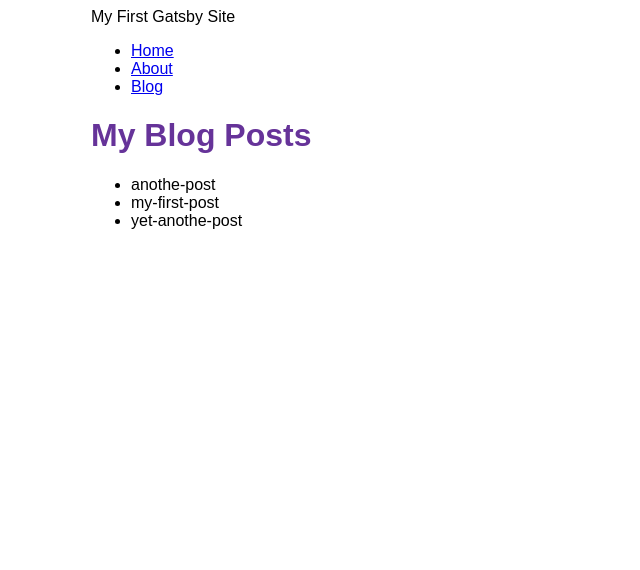
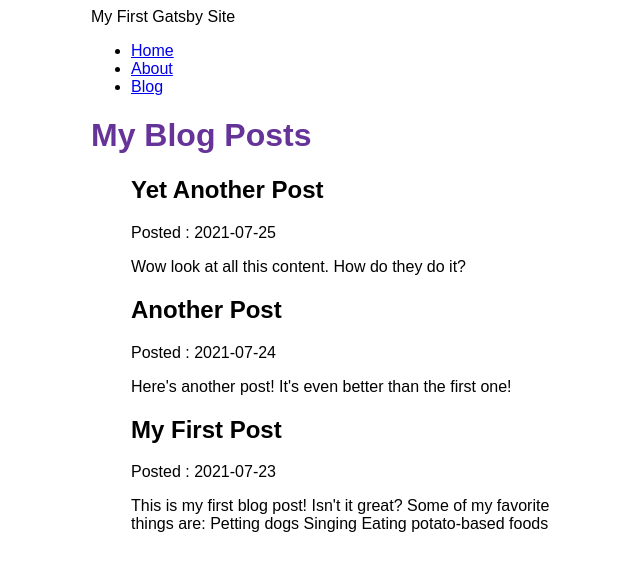
Before and after one commit to hyunjoogo/my-first-gatby-site, a Gatsby site: page /blog in a window 1280 px wide. Shown: the whole page, without its empty margins (299-939 px from the left). Built offline with nearby package versions, Linux system fonts and the light colour scheme; Gatsby itself is replaced by a stand-in of ours.

Commit message:
튜토리얼 파트.5 완료

```diff
--- a/blog/anothe-post.mdx
+++ b/blog/anothe-post.mdx
@@ -0,0 +1,7 @@
+---
+title: "Another Post"
+date: "2021-07-24"
+slug: "another-post"
+---
+
+Here's another post! It's even better than the first one!
--- a/blog/my-first-post.mdx
+++ b/blog/my-first-post.mdx
@@ -0,0 +1,13 @@
+---
+title: "My First Post"
+date: "2021-07-23"
+slug: "my-first-post"
+---
+
+This is my first blog post! Isn't it *great*?
+
+Some of my **favorite** things are:
+
+* Petting dogs
+* Singing
+* Eating potato-based foods
--- a/blog/yet-anothe-post.mdx
+++ b/blog/yet-anothe-post.mdx
@@ -0,0 +1,7 @@
+---
+title: "Yet Another Post"
+date: "2021-07-25"
+slug: "yet-another-post"
+---
+
+Wow look at all this content. How do they do it?
--- a/gatsby-config.js
+++ b/gatsby-config.js
@@ -15,5 +15,6 @@
         path: `${__dirname}/blog`,
       }
     },
+    "gatsby-plugin-mdx"
   ],
 }
--- a/package.json
+++ b/package.json
@@ -15,8 +15,10 @@
     "clean": "gatsby clean"
   },
   "dependencies": {
+    "@mdx-js/react": "^2.3.0",
     "gatsby": "^5.6.0",
     "gatsby-plugin-image": "^3.6.0",
+    "gatsby-plugin-mdx": "^5.6.0",
     "gatsby-plugin-sharp": "^5.6.0",
     "gatsby-source-filesystem": "^5.6.0",
     "react": "^18.2.0",
--- a/src/components/hooks/useSiteMetadata.js
+++ b/src/components/hooks/useSiteMetadata.js
@@ -1,4 +1,3 @@
-import React from 'react';
 import { graphql, useStaticQuery } from "gatsby";
 
 const useSiteMetadata = () => {
@@ -10,8 +9,8 @@
         }
       }
     }
-  `)
-  return data.site.siteMetadata
+  `);
+  return data.site.siteMetadata;
 };
 
 export default useSiteMetadata;
--- a/src/pages/about.js
+++ b/src/pages/about.js
@@ -1,5 +1,4 @@
 import * as React from 'react';
-import { Link } from "gatsby";
 import Layout from "../components/layout";
 import Seo from "../components/seo";
 
--- a/src/pages/blog.js
+++ b/src/pages/blog.js
@@ -8,10 +8,12 @@
   return (
     <Layout pageTitle="My Blog Posts">
       <ul>
-        {data.allFile.nodes.map((node) => (
-          <li key={node.name}>
-            {node.name}
-          </li>
+        {data.allMdx.nodes.map((node) => (
+          <article key={node.id}>
+            <h2>{node.frontmatter.title}</h2>
+            <p>Posted : {node.frontmatter.date}</p>
+            <p>{node.excerpt}</p>
+          </article>
         ))}
       </ul>
     </Layout>
@@ -20,13 +22,18 @@
 
 export const query = graphql`
   query {
-    allFile {
+    allMdx(sort: {frontmatter: {date: DESC}}) {
       nodes {
-        name
+        frontmatter {
+          date(formatString: "YYYY-MM-DD")
+          title
+        }
+        id
+        excerpt
       }
     }
   }
-`
+`;
 
 export const Head = () => <Seo title="My Blog Posts"/>;
 
```
Also changed, not shown: 1 other file.
